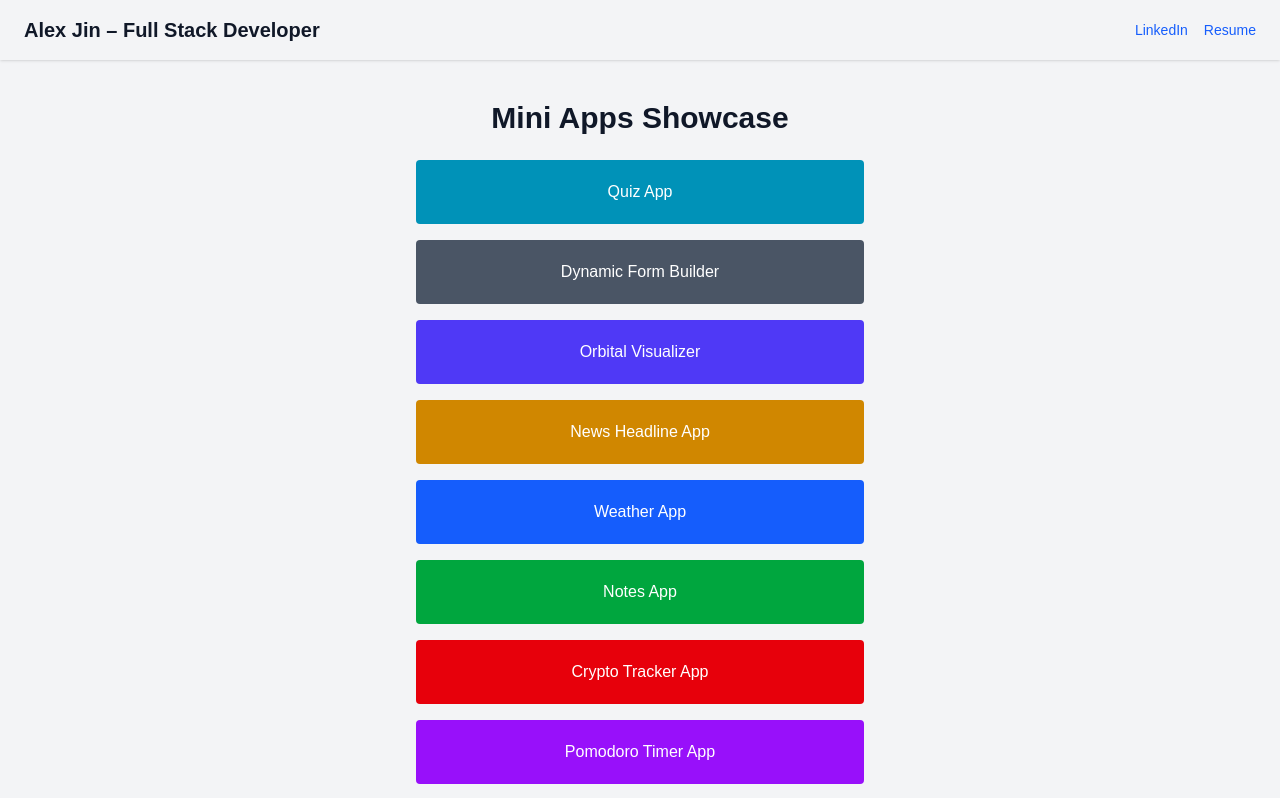
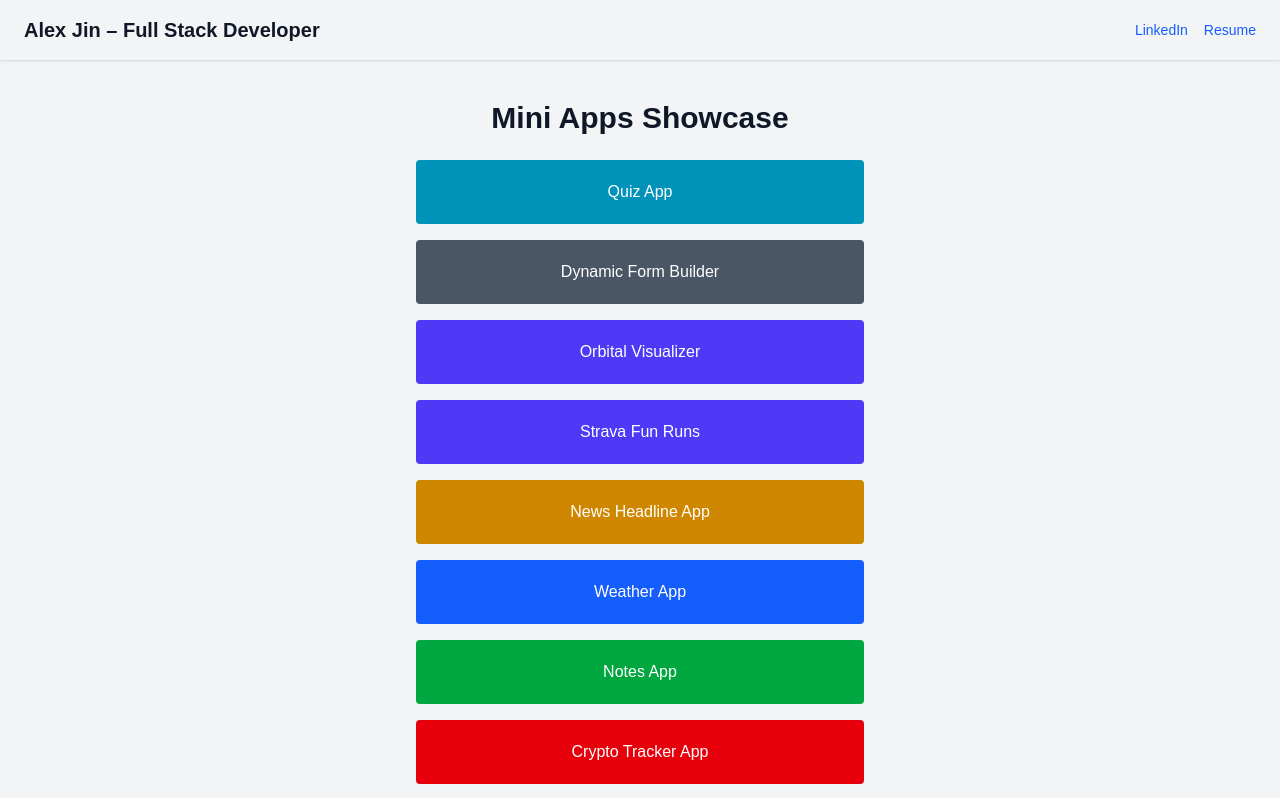
Before and after one commit to aojin/mini-apps, a Next.js app: page / in a window 1280 px wide. Shown: the top 798 px of the page. Built offline with nearby package versions, Linux system fonts and the light colour scheme.

Commit message:
add link for strava fun runs

```diff
--- a/src/app/page.tsx
+++ b/src/app/page.tsx
@@ -66,6 +66,15 @@ export default function Home() {
             className="h-16 flex items-center justify-center rounded bg-indigo-600 text-white font-medium hover:bg-indigo-700 transition"
           >
             Orbital Visualizer
+          </a>
+          <a
+            href="https://fun-runs.vercel.app/"
+            target="_blank"
+            rel="noopener noreferrer"
+            onClick={() => setLoading(true)}
+            className="h-16 flex items-center justify-center rounded bg-indigo-600 text-white font-medium hover:bg-pink-700 transition"
+          >
+            Strava Fun Runs
           </a>
           <Link
             href="/news"
```
